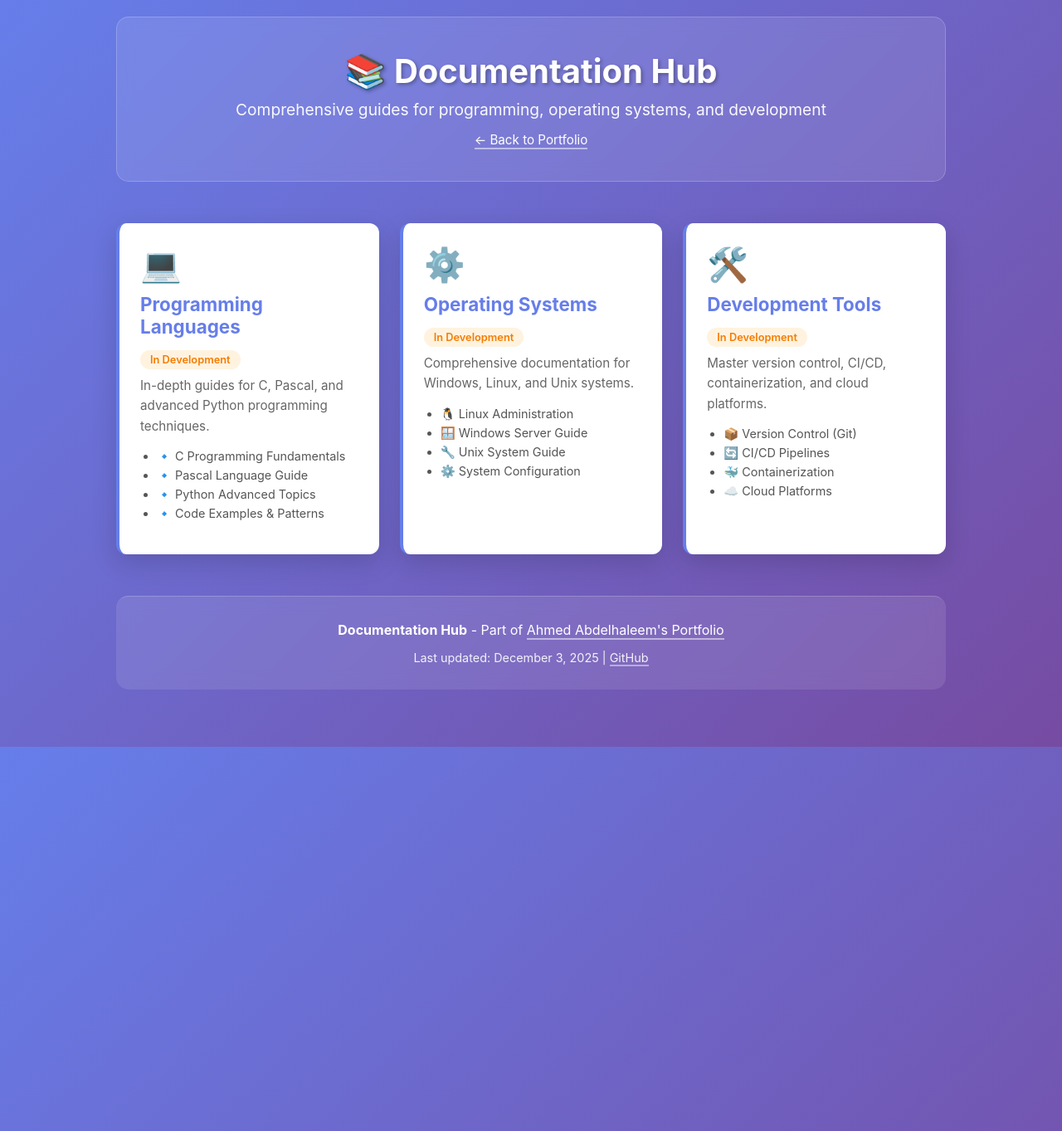
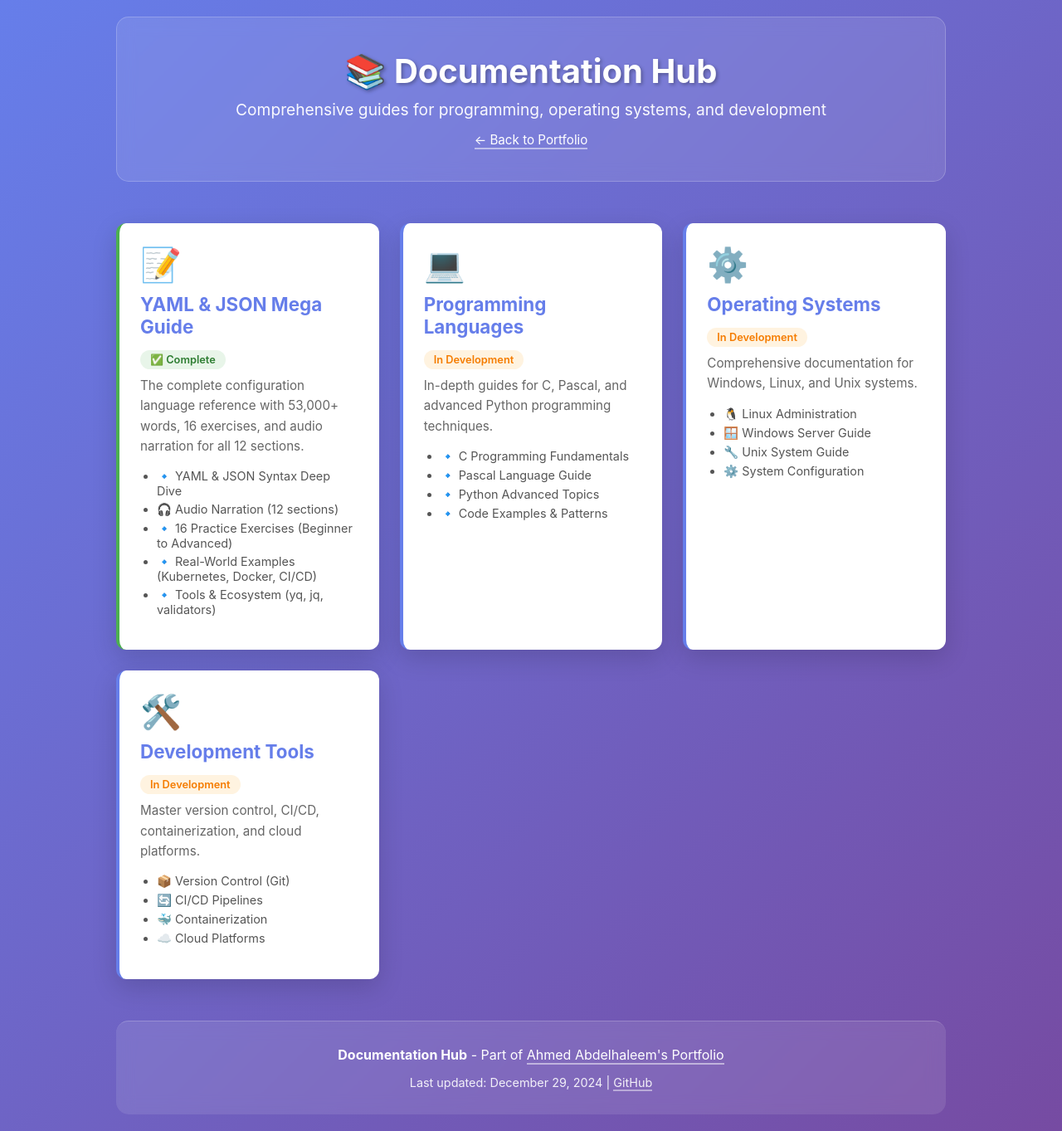
Before and after one commit to abdelhaleemahmed/documentation, a Jekyll site: the page index.html, which Jekyll copies as it is, in a window 1280 px wide. Shown: the whole page at 83% size. Built offline with Jekyll 4.4.1, drawn with Linux system fonts in a browser that asks for light colours.

Commit message:
Add YAML & JSON Mega Guide to Documentation Hub
- Added new card for YAML & JSON Guide (✅ Complete status)
- Highlighted features: 53K+ words, 16 exercises, 12 audio sections
- Green badge to distinguish complete resources from in-development
- Links to: programming/yaml-json-guide/
- Updated last modified date

🤖 Generated with [Claude Code](https://claude.com/claude-code)

Co-Authored-By: Claude Sonnet 4.5 <noreply@anthropic.com>

```diff
--- a/index.html
+++ b/index.html
@@ -178,6 +178,23 @@
         </header>
 
         <div class="docs-grid">
+            <!-- YAML & JSON Guide -->
+            <div class="doc-card" style="border-left-color: #4CAF50;">
+                <div class="doc-icon">📝</div>
+                <h2><a href="programming/yaml-json-guide/" style="text-decoration: none; color: #667eea;">YAML & JSON Mega Guide</a></h2>
+                <span class="status-badge" style="background: #e8f5e9; color: #2e7d32;">✅ Complete</span>
+                <p class="doc-description">
+                    The complete configuration language reference with 53,000+ words, 16 exercises, and audio narration for all 12 sections.
+                </p>
+                <ul class="doc-topics">
+                    <li>🔹 YAML & JSON Syntax Deep Dive</li>
+                    <li>🎧 Audio Narration (12 sections)</li>
+                    <li>🔹 16 Practice Exercises (Beginner to Advanced)</li>
+                    <li>🔹 Real-World Examples (Kubernetes, Docker, CI/CD)</li>
+                    <li>🔹 Tools & Ecosystem (yq, jq, validators)</li>
+                </ul>
+            </div>
+
             <!-- Programming -->
             <div class="doc-card">
                 <div class="doc-icon">💻</div>
@@ -233,7 +250,7 @@
                 <a href="https://abdelhaleemahmed.github.io/">Ahmed Abdelhaleem's Portfolio</a>
             </p>
             <p style="margin-top: 15px; font-size: 0.9rem; opacity: 0.9;">
-                Last updated: December 3, 2025 |
+                Last updated: December 29, 2024 |
                 <a href="https://github.com/abdelhaleemahmed">GitHub</a>
             </p>
         </footer>
```
